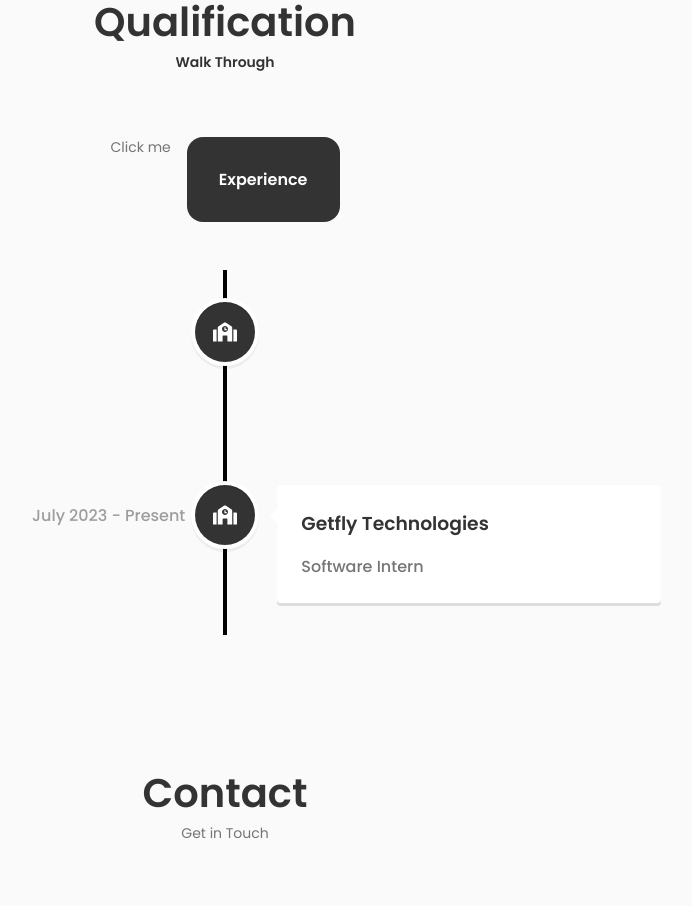
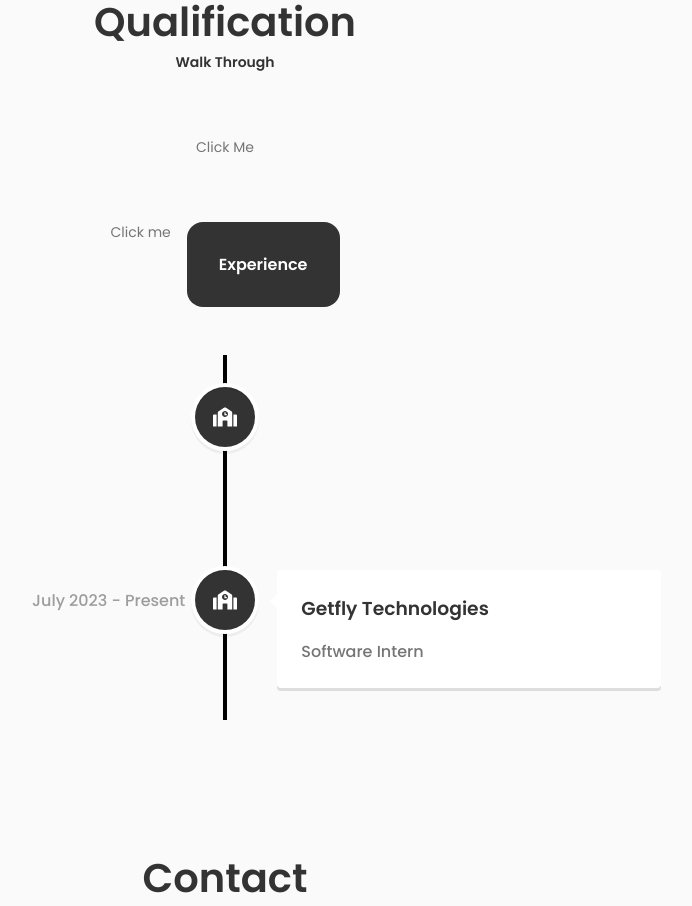
Before and after one commit to karannn616/portfolio, a React (Create React App) app: page / in a window 1280 px wide. Shown: the part 1980-2886 px from the top of the page, without its empty margins (415-1107 px from the left). Built offline with nearby package versions, Linux system fonts and the light colour scheme.

Commit message:
Update Qualification.jsx

```diff
--- a/src/components/qualification/Qualification.jsx
+++ b/src/components/qualification/Qualification.jsx
@@ -15,6 +15,7 @@
       <h3 className="section__subtitle">Walk Through</h3>
 
       <div className="qualiication__container container">
+        <span className="section__subtitle">Click Me</span>
         <div
           style={{
             display: "flex",
```
